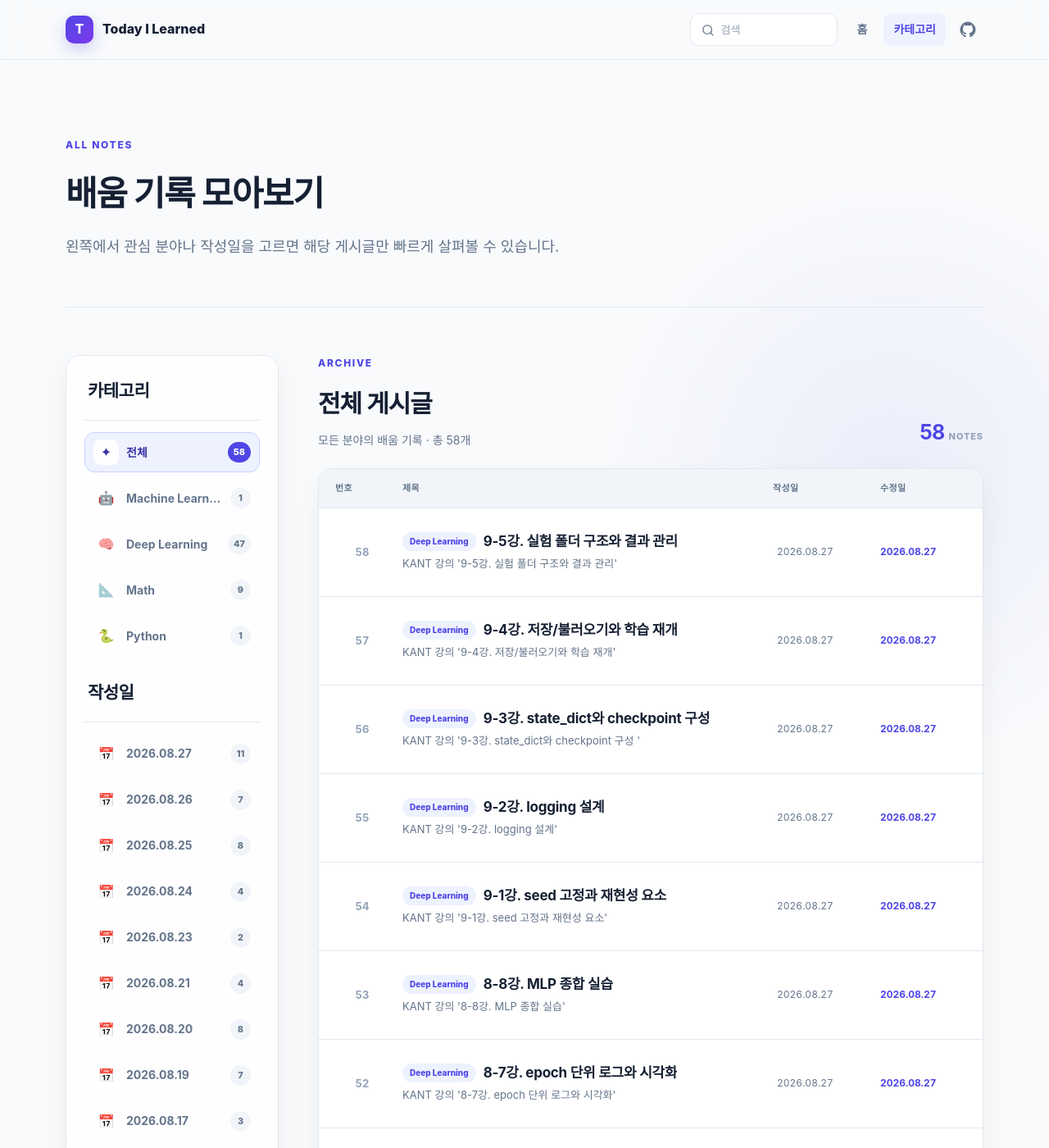
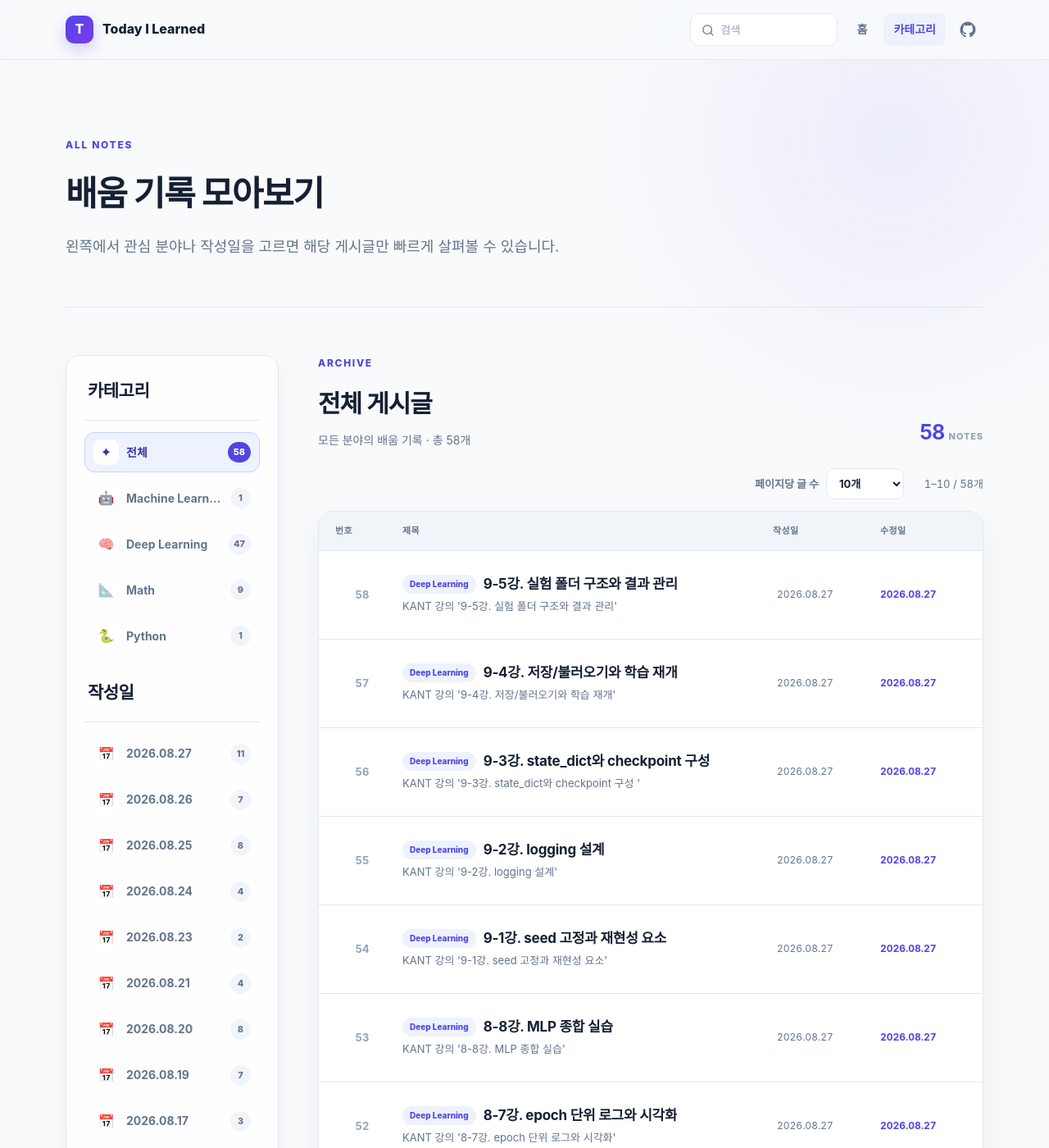
Before and after one commit to yshzjq/TIL, a Jekyll site: the page built from categories.md, in a window 1280 px wide and 1400 px high. Shown: the whole window at 82% size. Built offline with Jekyll 4.4.1, drawn with Linux system fonts in a browser that asks for light colours; some of the changed text lies outside the part shown.

Commit message:
1. '전체 글 보기' 버튼 추가 2. 전체 글_리스트의 페이지 추가 3. 전체 글_한 페이지당 최대 표시 개수 설정 기능 추가

```diff
--- a/assets/css/style.scss
+++ b/assets/css/style.scss
@@ -289,6 +289,8 @@
 .button:hover { transform: translateY(-2px); }
 .button-primary { color: #fff; background: var(--primary); box-shadow: 0 10px 24px rgba(79,70,229,.25); }
 .button-primary:hover { background: var(--primary-dark); }
+.button-accent { color: #fff; background: var(--accent); box-shadow: 0 10px 24px rgba(20, 184, 166, .25); }
+.button-accent:hover { background: #0f766e; }
 .button-secondary { border-color: var(--line); background: var(--surface); }
 .button-secondary:hover { border-color: #cbd5e1; background: var(--surface-soft); }
 .button-edit { border-color: #99f6e4; color: #0f766e; background: #f0fdfa; }
@@ -452,12 +454,39 @@
 .category-results-total { display: flex; align-items: baseline; gap: 5px; color: #94a3b8; font-size: 11px; font-weight: 800; letter-spacing: .08em; }
 .category-results-total strong { color: var(--primary); font-size: 25px; letter-spacing: -.03em; }
 
+.category-list-toolbar {
+  display: flex;
+  margin-bottom: 14px;
+  align-items: center;
+  justify-content: flex-end;
+  gap: 9px;
+  color: var(--muted);
+  font-size: 13px;
+}
+
+.category-list-toolbar label { font-weight: 700; }
+.category-list-toolbar select {
+  min-height: 38px;
+  padding: 7px 32px 7px 11px;
+  border: 1px solid var(--line);
+  border-radius: 10px;
+  outline: 0;
+  color: var(--ink);
+  background: var(--surface);
+  cursor: pointer;
+  font: inherit;
+  font-weight: 700;
+}
+.category-list-toolbar select:focus-visible { border-color: #a5b4fc; box-shadow: 0 0 0 3px rgba(79, 70, 229, .1); }
+.category-page-range { min-width: 88px; text-align: right; font-variant-numeric: tabular-nums; }
+
 .category-board { overflow: hidden; border: 1px solid var(--line); border-radius: 18px; background: var(--surface); box-shadow: 0 14px 36px rgba(15, 23, 42, .055); }
 .category-board-header,
 .category-board-row { display: grid; grid-template-columns: 66px minmax(0, 1fr) 115px 105px; align-items: center; gap: 16px; }
 .category-board-header { min-height: 48px; padding: 0 20px; border-bottom: 1px solid var(--line); color: var(--muted); background: var(--surface-soft); font-size: 11px; font-weight: 800; letter-spacing: .04em; }
 .category-board-row { min-height: 108px; padding: 19px 20px; border-bottom: 1px solid var(--line); transition: background .2s; }
 .category-board-row:last-child { border-bottom: 0; }
+.category-board-row.page-last { border-bottom: 0; }
 .category-board-row:hover { background: #fafbff; }
 .category-board-number { color: #94a3b8; font-size: 13px; font-weight: 750; font-variant-numeric: tabular-nums; text-align: center; }
 .category-board-title-cell { min-width: 0; }
@@ -475,6 +504,33 @@
 .category-board-date-filter:hover { color: var(--primary); background: var(--primary-soft); }
 .category-board-date-filter:focus-visible { outline: 2px solid var(--primary); outline-offset: 2px; }
 .category-board-updated { color: var(--primary); font-weight: 700; }
+.category-pagination {
+  display: flex;
+  margin-top: 24px;
+  align-items: center;
+  justify-content: center;
+  flex-wrap: wrap;
+  gap: 8px;
+}
+.category-page-button {
+  display: grid;
+  width: 40px;
+  height: 40px;
+  padding: 0;
+  place-items: center;
+  border: 1px solid var(--line);
+  border-radius: 11px;
+  color: var(--muted);
+  background: var(--surface);
+  cursor: pointer;
+  font: inherit;
+  font-size: 13px;
+  font-weight: 800;
+  transition: color .2s, border-color .2s, background .2s, transform .2s;
+}
+.category-page-button:hover { border-color: #a5b4fc; color: var(--primary); background: var(--primary-soft); transform: translateY(-1px); }
+.category-page-button:focus-visible { outline: 3px solid rgba(79, 70, 229, .2); outline-offset: 2px; }
+.category-page-button[aria-current="page"] { border-color: var(--primary); color: #fff; background: var(--primary); }
 .category-filter-empty { padding: 56px 24px; border: 1px dashed #cbd5e1; border-radius: 18px; color: var(--muted); text-align: center; background: rgba(255, 255, 255, .55); }
 
 .article { max-width: 800px; margin: 0 auto; padding: 68px 0 90px; }
@@ -587,6 +643,8 @@
   .category-results-heading { min-height: 0; align-items: end; }
   .category-results-heading h2 { font-size: 25px; }
   .category-results-total { display: none; }
+  .category-list-toolbar { justify-content: space-between; flex-wrap: wrap; }
+  .category-page-range { min-width: 0; }
   .category-board-header { display: none; }
   .category-board-row { grid-template-columns: 34px minmax(0, 1fr); min-height: 0; padding: 18px 15px; align-items: start; gap: 5px 10px; }
   .category-board-number { grid-row: 1 / span 3; padding-top: 3px; text-align: left; }
--- a/assets/js/categories.js
+++ b/assets/js/categories.js
@@ -10,23 +10,76 @@
   const title = browser.querySelector("[data-category-title]");
   const summary = browser.querySelector("[data-category-summary]");
   const visibleCount = browser.querySelector("[data-visible-count]");
+  const pageSizeSelect = browser.querySelector("[data-page-size]");
+  const pageRange = browser.querySelector("[data-page-range]");
+  const pagination = browser.querySelector("[data-category-pagination]");
+
+  let filteredRows = rows;
+  let currentPage = 1;
+
+  const getPageSize = () => Number(pageSizeSelect?.value) || 10;
+
+  const renderPagination = (pageCount) => {
+    if (!pagination) return;
+
+    pagination.replaceChildren();
+    pagination.hidden = filteredRows.length === 0 || pageCount <= 1;
+
+    for (let page = 1; page <= pageCount; page += 1) {
+      const button = document.createElement("button");
+      const isCurrent = page === currentPage;
+
+      button.type = "button";
+      button.className = "category-page-button";
+      button.dataset.page = String(page);
+      button.textContent = String(page);
+      button.setAttribute("aria-label", `${page}페이지 보기`);
+      if (isCurrent) button.setAttribute("aria-current", "page");
+
+      pagination.append(button);
+    }
+  };
+
+  const renderRows = () => {
+    const count = filteredRows.length;
+    const pageSize = getPageSize();
+    const pageCount = Math.max(1, Math.ceil(count / pageSize));
+    currentPage = Math.min(currentPage, pageCount);
+
+    const start = (currentPage - 1) * pageSize;
+    const end = Math.min(start + pageSize, count);
+    const pageRows = filteredRows.slice(start, end);
+
+    rows.forEach((row) => {
+      row.hidden = !pageRows.includes(row);
+      row.classList.remove("page-last");
+    });
+    pageRows.at(-1)?.classList.add("page-last");
+
+    filteredRows.forEach((row, index) => {
+      const number = row.querySelector("[data-post-number]");
+      if (number) number.textContent = String(count - index);
+    });
+
+    if (pageRange) {
+      pageRange.textContent = count === 0 ? "표시할 글이 없습니다" : `${start + 1}–${end} / ${count}개`;
+    }
+    if (board) board.hidden = count === 0;
+    if (emptyState) emptyState.hidden = count !== 0;
+
+    renderPagination(pageCount);
+  };
 
   const showRows = (visibleRows, heading, description) => {
-    rows.forEach((row) => {
-      row.hidden = !visibleRows.includes(row);
-    });
+    const count = visibleRows.length;
+    filteredRows = visibleRows;
+    currentPage = 1;
 
-    visibleRows.forEach((row, index) => {
-      const number = row.querySelector("[data-post-number]");
-      if (number) number.textContent = String(visibleRows.length - index);
-    });
-
-    const count = visibleRows.length;
     if (title) title.textContent = heading;
     if (summary) summary.textContent = `${description} · 총 ${count}개`;
     if (visibleCount) visibleCount.textContent = String(count);
-    if (board) board.hidden = count === 0;
-    if (emptyState) emptyState.hidden = count !== 0;
+
+    renderRows();
   };
 
   const activateCategory = (requestedCategory, updateUrl = false) => {
@@ -110,6 +163,25 @@
     activateDate(dateButton.dataset.dateFilter, true);
   });
 
+  pageSizeSelect?.addEventListener("change", () => {
+    currentPage = 1;
+    renderRows();
+  });
+
+  pagination?.addEventListener("click", (event) => {
+    const pageButton = event.target.closest("[data-page]");
+    if (!pageButton) return;
+
+    const requestedPage = Number(pageButton.dataset.page);
+    const pageCount = Math.ceil(filteredRows.length / getPageSize());
+    if (!Number.isInteger(requestedPage) || requestedPage < 1 || requestedPage > pageCount) return;
+
+    currentPage = requestedPage;
+    renderRows();
+    pagination.querySelector(`[data-page="${currentPage}"]`)?.focus();
+    board?.scrollIntoView({ behavior: "smooth", block: "start" });
+  });
+
   window.addEventListener("hashchange", activateFromHash);
 
   activateFromHash();
--- a/categories.md
+++ b/categories.md
@@ -64,6 +64,18 @@
     </div>
 
     {% if til_pages.size > 0 %}
+      <div class="category-list-toolbar">
+        <label for="posts-per-page">페이지당 글 수</label>
+        <select id="posts-per-page" data-page-size>
+          <option value="10" selected>10개</option>
+          <option value="15">15개</option>
+          <option value="20">20개</option>
+          <option value="25">25개</option>
+          <option value="30">30개</option>
+        </select>
+        <span class="category-page-range" data-page-range aria-live="polite"></span>
+      </div>
+
       <div class="category-board" data-category-board role="table" aria-label="TIL 게시글 목록">
         <div class="category-board-header" role="row">
           <span role="columnheader">번호</span>
@@ -96,6 +108,7 @@
           {% endfor %}
         </div>
       </div>
+      <nav class="category-pagination" data-category-pagination aria-label="게시글 페이지 선택"></nav>
       <p class="category-filter-empty" data-category-empty hidden>선택한 조건에 해당하는 글이 없습니다.</p>
     {% else %}
       <p class="category-filter-empty">아직 작성된 TIL이 없습니다.</p>
```
Also changed, not shown: index.md (+1 -0 lines).
